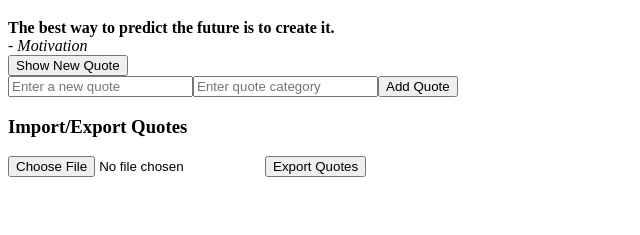
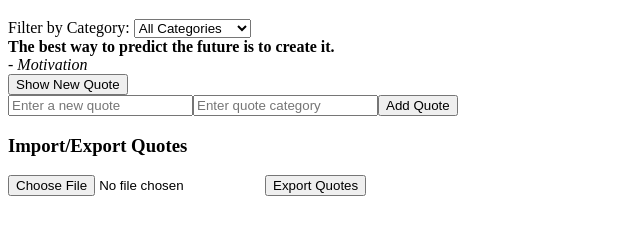
Before and after one commit to Omarejosh/alx_fe_javascript, a plain HTML site: page dom-manipulation/index.html in a window 1280 px wide. Shown: the part 61-296 px from the top of the page, without its empty margins (0-640 px from the left). Drawn offline with Linux system fonts and the light colour scheme.

Commit message:
files updated

```diff
--- a/dom-manipulation/index.html
+++ b/dom-manipulation/index.html
@@ -7,6 +7,12 @@
 </head>
 <body>
     <h1>Dynamic Quote Generator</h1>
+
+    <!-- Category Filter -->
+    <label for="categoryFilter">Filter by Category:</label>
+    <select id="categoryFilter">
+        <option value="all">All Categories</option>
+    </select>
 
     <!-- Quote Display -->
     <div id="quoteDisplay"></div>
--- a/dom-manipulation/script.js
+++ b/dom-manipulation/script.js
@@ -3,6 +3,7 @@ document.addEventListener("DOMContentLoaded", function () {
     const quoteDisplay = document.getElementById("quoteDisplay");
     const newQuoteBtn = document.getElementById("newQuote");
     const formContainer = document.getElementById("formContainer");
+    const categoryFilter = document.getElementById("categoryFilter");
     const importFileInput = document.getElementById("importFile");
     const exportJsonBtn = document.getElementById("exportJson");
 
@@ -18,10 +19,20 @@ document.addEventListener("DOMContentLoaded", function () {
         localStorage.setItem("quotes", JSON.stringify(quotes));
     }
 
-    // Function to display a random quote
+    // Function to display a random quote (filtered by category)
     function showRandomQuote() {
-        const randomIndex = Math.floor(Math.random() * quotes.length);
-        const randomQuote = quotes[randomIndex];
+        const selectedCategory = categoryFilter.value;
+        let filteredQuotes = selectedCategory === "all"
+            ? quotes
+            : quotes.filter(quote => quote.category === selectedCategory);
+
+        if (filteredQuotes.length === 0) {
+            quoteDisplay.innerHTML = `<strong>No quotes available for this category.</strong>`;
+            return;
+        }
+
+        const randomIndex = Math.floor(Math.random() * filteredQuotes.length);
+        const randomQuote = filteredQuotes[randomIndex];
 
         // Store last viewed quote in session storage
         sessionStorage.setItem("lastViewedQuote", JSON.stringify(randomQuote));
@@ -83,12 +94,45 @@ document.addEventListener("DOMContentLoaded", function () {
         quotes.push({ text: newQuoteText, category: newQuoteCategory });
         saveQuotes(); // Save to Local Storage
 
+        // Update categories dynamically
+        populateCategories();
+
         // Display new quote immediately
         quoteDisplay.innerHTML = `<strong>${newQuoteText}</strong> <br> <em>- ${newQuoteCategory}</em>`;
 
         // Clear input fields
         document.getElementById("newQuoteText").value = "";
         document.getElementById("newQuoteCategory").value = "";
+    }
+
+    // Function to populate categories in the dropdown
+    function populateCategories() {
+        const uniqueCategories = [...new Set(quotes.map(quote => quote.category))];
+
+        // Save categories to local storage
+        localStorage.setItem("categories", JSON.stringify(uniqueCategories));
+
+        // Preserve selected category
+        const lastSelectedCategory = localStorage.getItem("selectedCategory") || "all";
+
+        // Reset dropdown options
+        categoryFilter.innerHTML = '<option value="all">All Categories</option>';
+        uniqueCategories.forEach(category => {
+            const option = document.createElement("option");
+            option.value = category;
+            option.textContent = category;
+            categoryFilter.appendChild(option);
+        });
+
+        // Restore last selected category
+        categoryFilter.value = lastSelectedCategory;
+    }
+
+    // Function to filter quotes based on selected category
+    function filterQuotes() {
+        // Save the selected category to local storage
+        localStorage.setItem("selectedCategory", categoryFilter.value);
+        showRandomQuote();
     }
 
     // Function to export quotes as a JSON file
@@ -117,6 +161,7 @@ document.addEventListener("DOMContentLoaded", function () {
 
                 quotes.push(...importedQuotes);
                 saveQuotes(); // Save updated quotes to local storage
+                populateCategories(); // Update categories dynamically
 
                 alert("Quotes imported successfully!");
                 showRandomQuote();
@@ -129,12 +174,16 @@ document.addEventListener("DOMContentLoaded", function () {
 
     // Attach event listeners
     newQuoteBtn.addEventListener("click", showRandomQuote);
+    categoryFilter.addEventListener("change", filterQuotes);
     exportJsonBtn.addEventListener("click", exportToJsonFile);
     importFileInput.addEventListener("change", importFromJsonFile);
 
     // Create the add-quote form when the page loads
     createAddQuoteForm();
 
+    // Populate categories dynamically
+    populateCategories();
+
     // Load last viewed quote (or show a random one)
     loadLastViewedQuote();
 });
```
